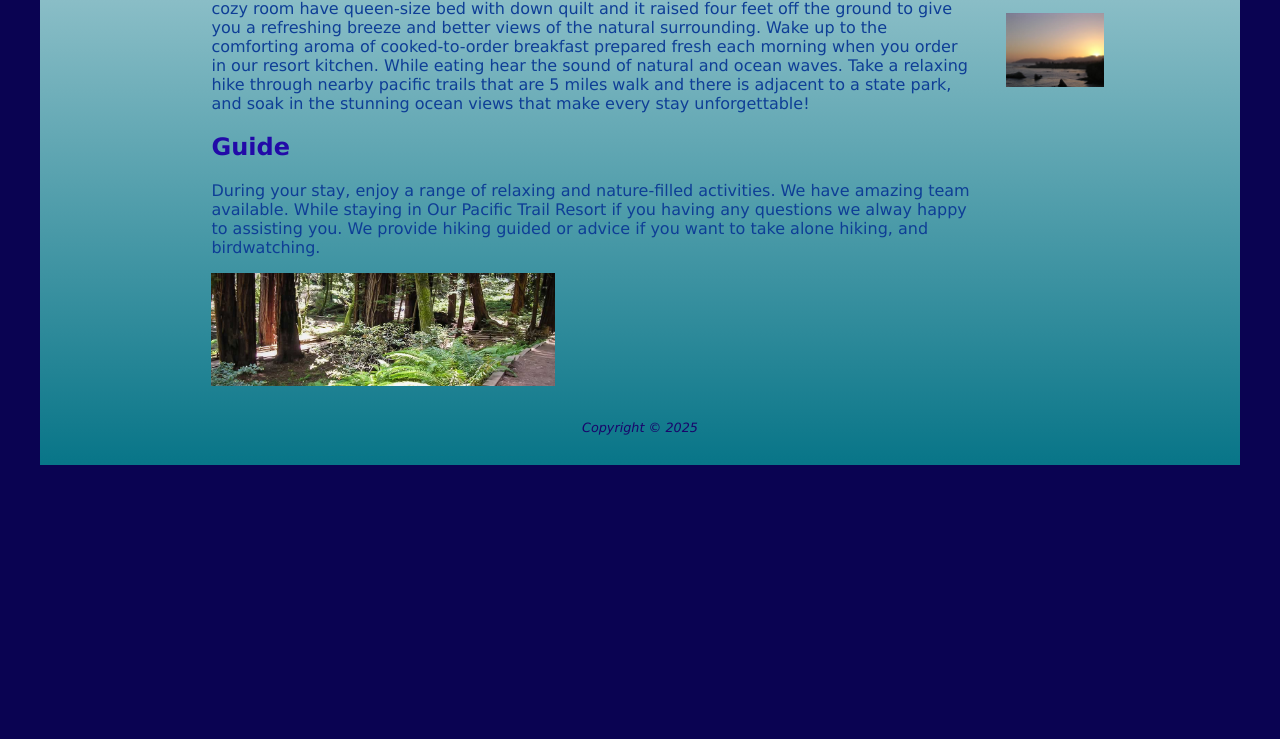
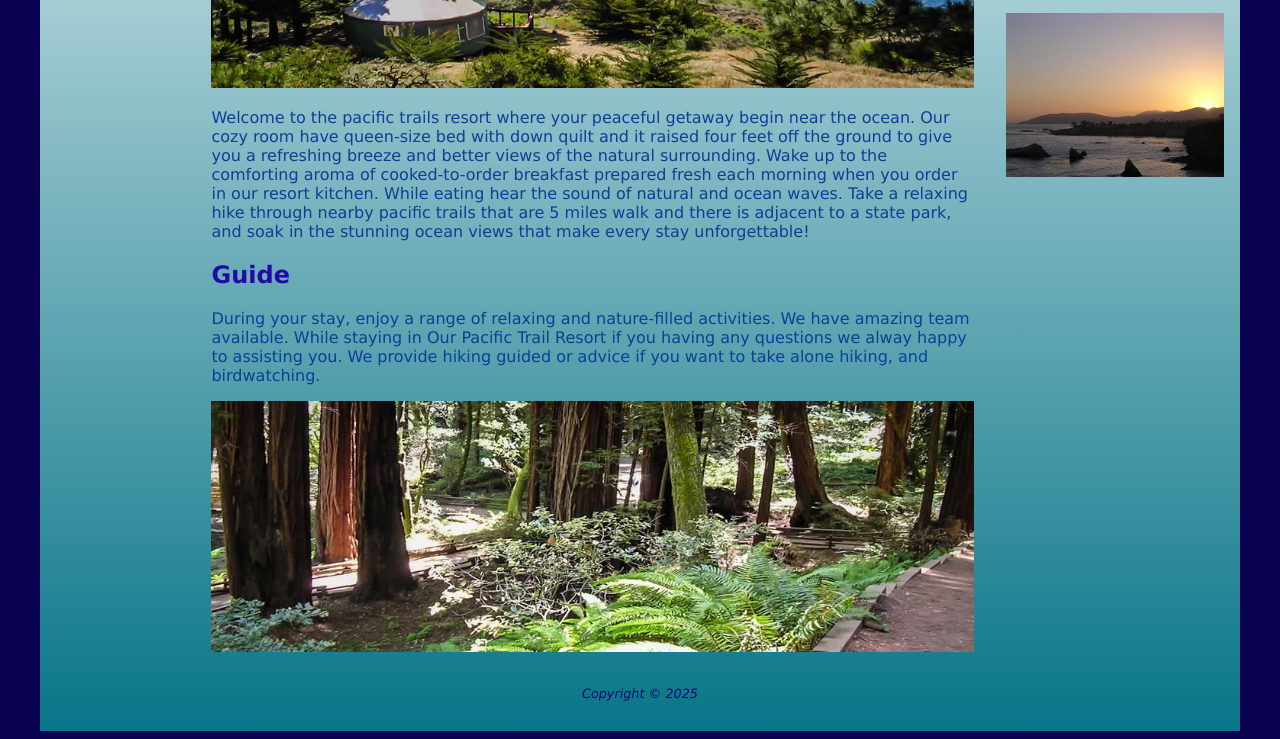
Before and after one commit to Arianahernandez24/web152, a plain HTML site: page ourstory/ourstory/ourstory.html in a window 1280 px wide. Shown: the part 429-1168 px from the top of the page. Before the commit the page ends 902 px from the top, so only its background shows below. Drawn offline with Linux system fonts and the light colour scheme.

Commit message:
Add files via upload

```diff
--- a/ourstory/ourstory/ourstory.css
+++ b/ourstory/ourstory/ourstory.css
@@ -44,7 +44,8 @@ aside {
   padding: 0 1em;
 }
 img {
-  width: 45%;
+  width: 100%;
+  max-width: 100%;
   height: auto;
 }
 nav ul {
--- a/ourstory/ourstory/ourstory.html
+++ b/ourstory/ourstory/ourstory.html
@@ -10,7 +10,7 @@
     />
     <meta
       name="description"
-      content="After a day exploring the trails or padding along the ocean, you'll return to a warm,inviting bed made to rest and renewal you energy. Natural is the best way to help you to disconnect for the noise. "
+      content="After a day exploring the trails or padding along the ocean, you'll return to a warm,inviting bed made to rest and renewal you energy. Natural is the best way to help you to disconnect from the noise. "
     />
     <meta name="author" content="Ariana Hernandez" />
 
```
